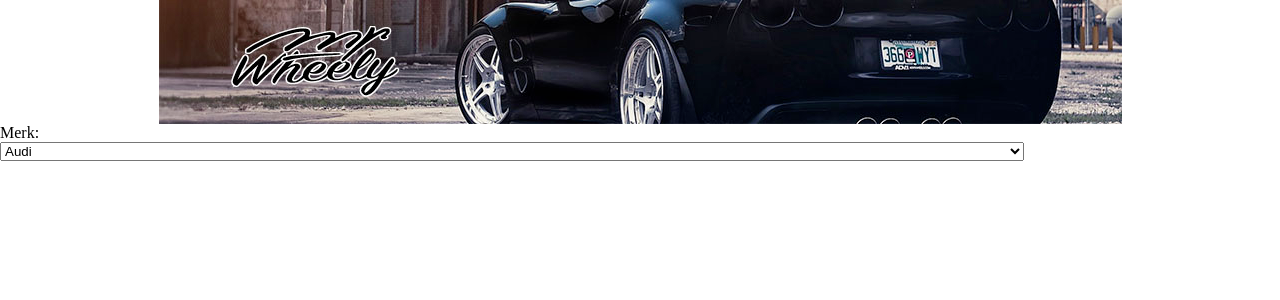
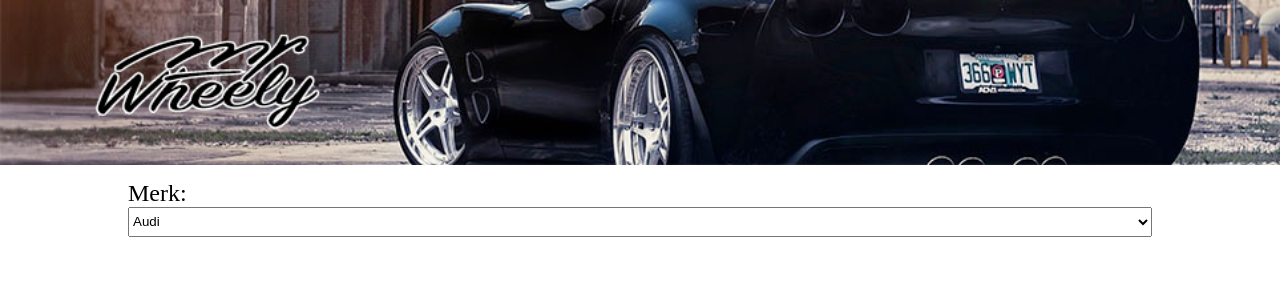
Before and after one commit to DylanEckhart/PHP, a PHP site: page / in a window 1280 px wide. Shown: the top 300 px of the page. Run offline with PHP 8.4, Linux system fonts and the light colour scheme.

Commit message:
Version 8.14

```diff
--- a/Hoofdstuk 8/Opdracht 3/index.php
+++ b/Hoofdstuk 8/Opdracht 3/index.php
@@ -7,7 +7,7 @@
     </head>
     <body>
     <div id="wrapper">
-        <img src="IMG/wheelyHeader.jpg" alt="header-image">
+        <img class="header" src="IMG/wheelyHeader.jpg" alt="header-image">
         <form action="Autodealer.php" method="post">
             <label>
                 Merk: <br>
--- a/Hoofdstuk 8/Opdracht 3/style.css
+++ b/Hoofdstuk 8/Opdracht 3/style.css
@@ -11,10 +11,13 @@
 }
 
 form {
+    font-size: 24px;
+    margin: 15px auto;
     text-align: left;
     width: 80%;
 }
 
 select#merk {
     width: 100%;
+    height: 30px;
 }
```
